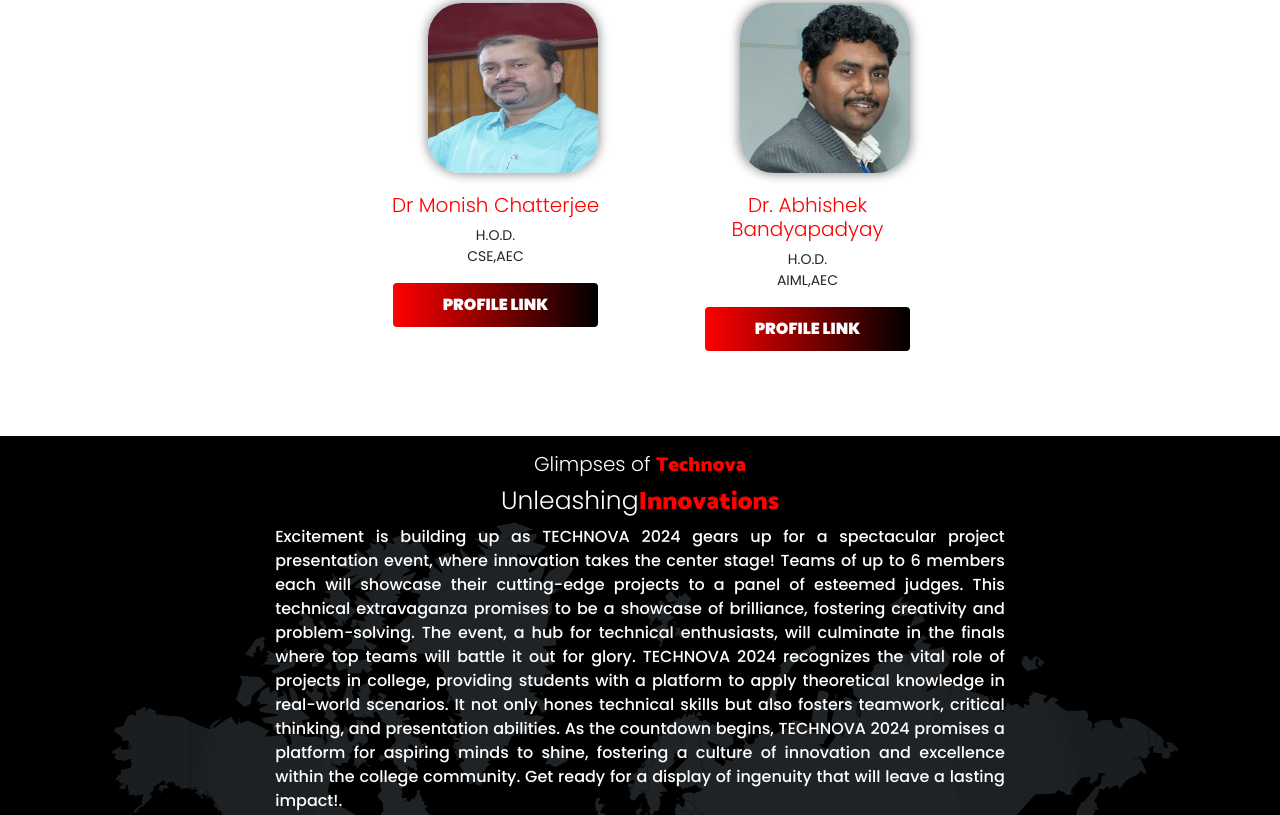
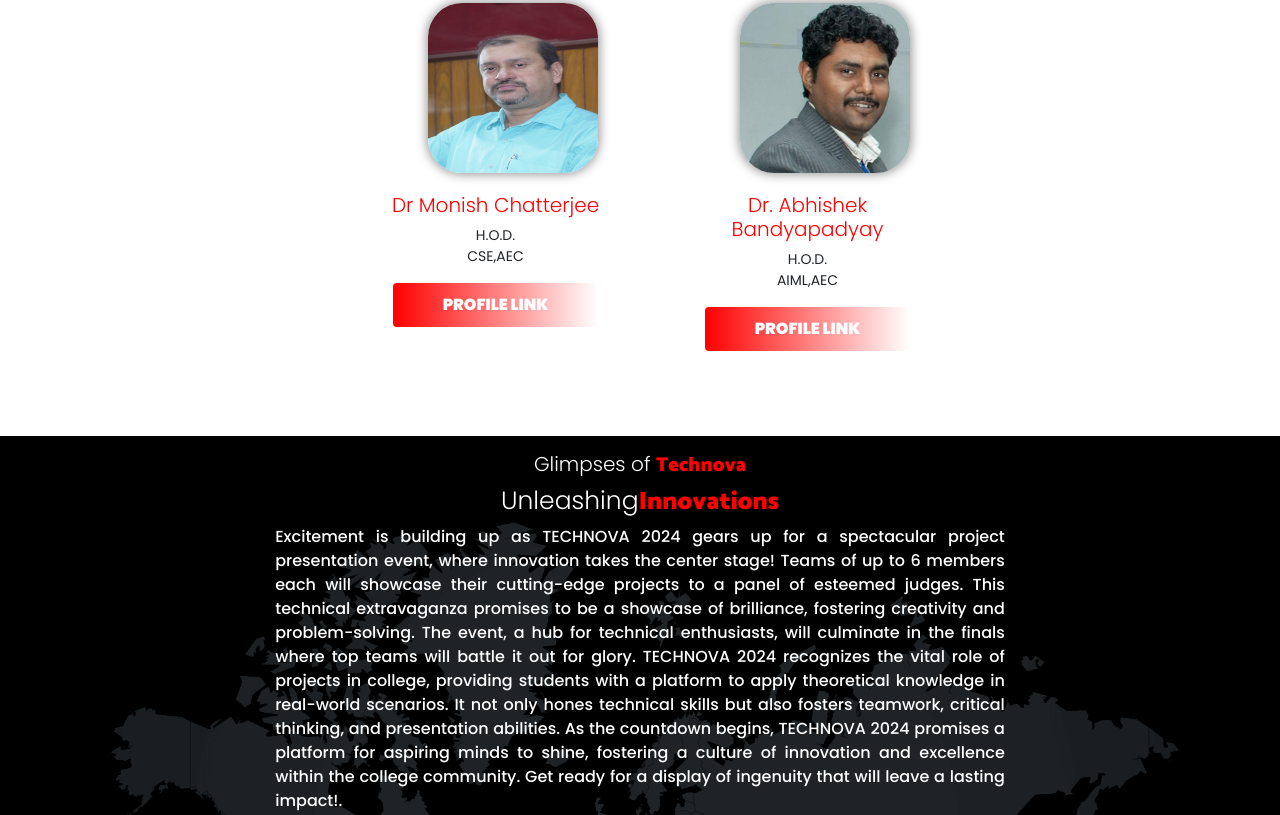
Before and after one commit to kuldeep7061/TechnovaWebsite, a plain HTML site: page index.html in a window 1280 px wide. Shown: the part 2068-2883 px from the top of the page. Drawn offline with nearby package versions, Linux system fonts and the light colour scheme.

Commit message:
Update style.css

```diff
--- a/css/style.css
+++ b/css/style.css
@@ -1307,7 +1307,7 @@ color: white;
 	padding: 10px 0;
 }
 .btn {
-	background: linear-gradient(to right, red, black);
+	background: linear-gradient(to right, red, white);
 	border: none;
 	font-weight: 900;
 	text-transform: uppercase;
```
